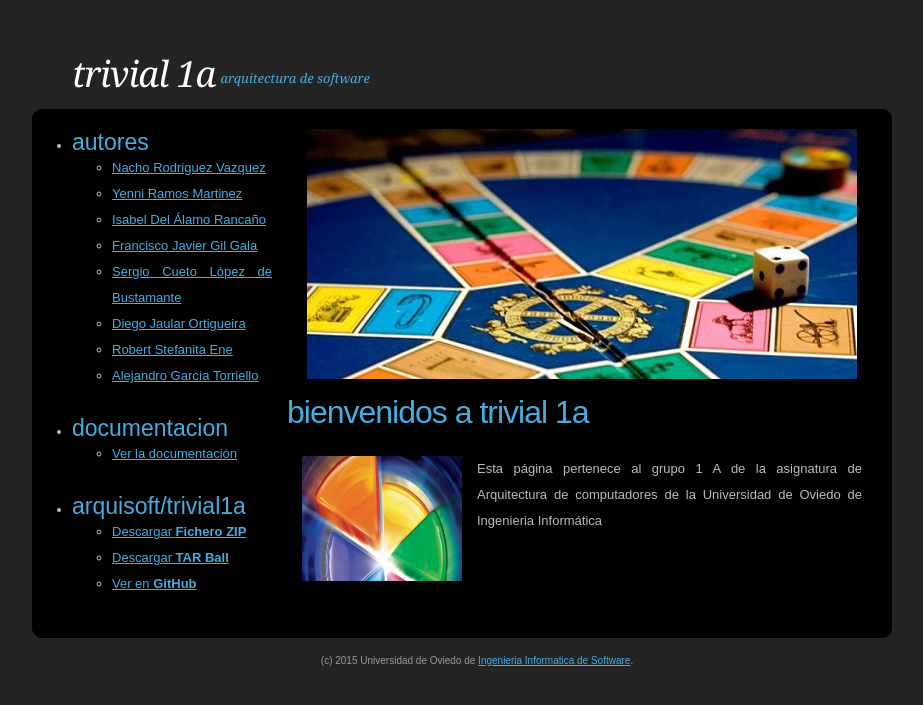
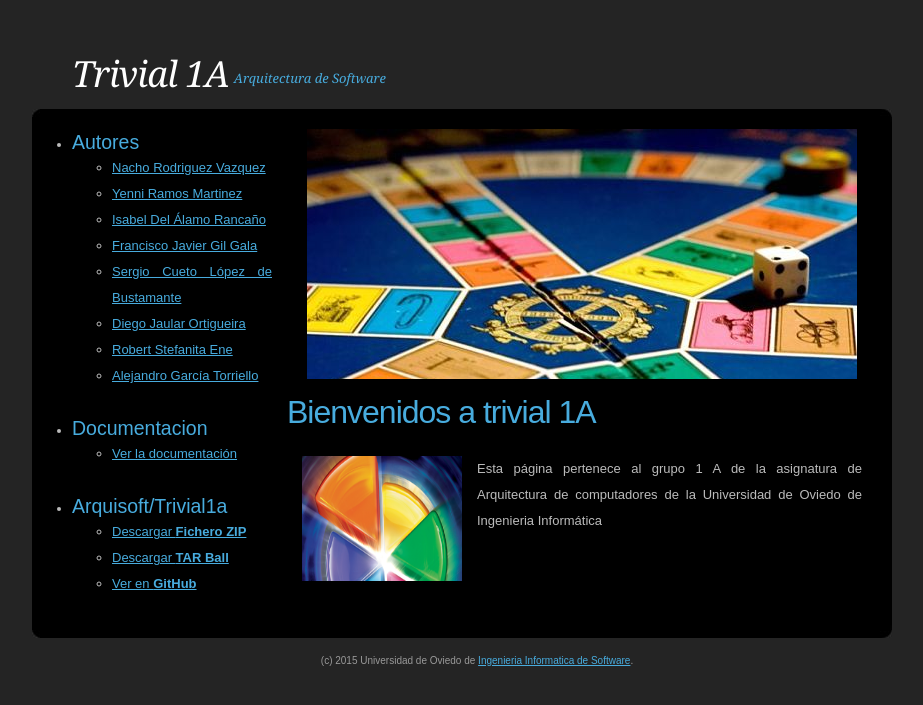
Before and after one commit to Arquisoft/Trivial1a, a plain HTML site: page index.html in a window 1280 px wide. Shown: the whole page, without its empty margins (178-1101 px from the left). Drawn offline with Linux system fonts and the light colour scheme.

Commit message:
Arreglos pagina

```diff
--- a/default.css
+++ b/default.css
@@ -15,7 +15,7 @@ body {
 
 h1, h2, h3 {
 	margin: 0;
-	text-transform: lowercase;
+
 	font-weight: normal;
 	color: #48ACDE;
 }
@@ -25,7 +25,8 @@ h1 {
 	font-size: 32px;
 }
 
-h2 {
+h3 {
+letter-spacing: -1px;
 	font-size: 23px;
 }
 
```
